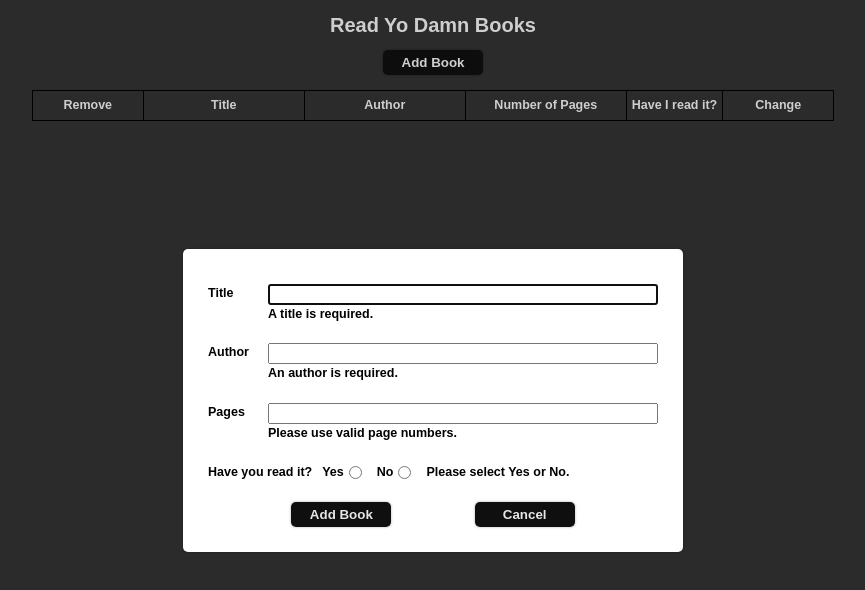
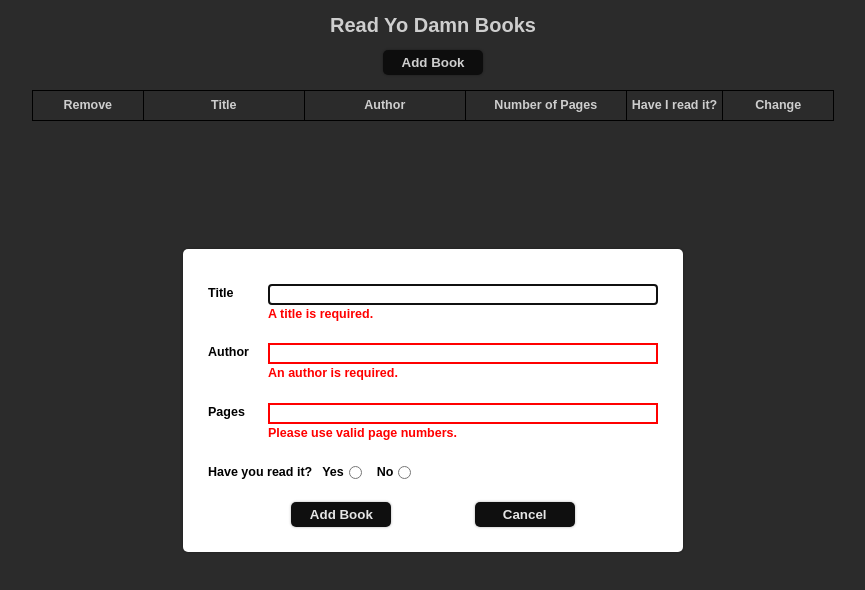
Before and after one commit to jmdelong7/Library, a plain HTML site: page index.html in a window 1280 px wide. Both pictures are taken after a click on the button "Add Book". Shown: the whole page, without its empty margins (207-1072 px from the left). Drawn offline with Linux system fonts and the light colour scheme.

Commit message:
CSS, .hidden, inputValidation
Color error text red.
Add hidden class that is white and is meant to be removed when error occurs.
inputValidation check for validity and add/remove .hidden.

```diff
--- a/index.html
+++ b/index.html
@@ -30,19 +30,19 @@
       <div class="title-input">
         <label for="title" class="title">Title</label>
         <input id="title" name="title" type="text" required>
-        <div class="title-error">A title is required.</div>
+        <div class="title-error hidden">A title is required.</div>
       </div>
 
       <div class="author-input">
         <label for="author" class="author">Author</label>
         <input id="author" name="author" type="text" required>
-        <div class="title-error">An author is required.</div>
+        <div class="title-error hidden">An author is required.</div>
       </div>
 
       <div class="pages-input">
         <label for="pages" class="pages">Pages</label>
         <input id="pages" name="pages" type="number" required>
-        <div class="title-error">Please use valid page numbers.</div>
+        <div class="title-error hidden">Please use valid page numbers.</div>
       </div>
 
       <fieldset class="read-input">
@@ -57,7 +57,7 @@
           <input type="radio" name="read" id="read-no" value="false">
         </div>
 
-        <div class="read-error">Please select Yes or No.</div>
+        <div class="read-error hidden">Please select Yes or No.</div>
 
       </fieldset>
 
--- a/script.js
+++ b/script.js
@@ -29,7 +29,7 @@ class Library {
     const row = this.table.insertRow()
     const bookData = [book.title, book.author, book.numOfPages, book.hasRead]
 
-    for(let data of bookData) {
+    for (let data of bookData) {
       const cell = row.insertCell()
       cell.textContent = data
     }
@@ -94,6 +94,12 @@ class LibraryManager {
   }
 }
 
+function inputValidation(section, input) {
+  const error = section.lastElementChild;
+  if (input.checkValidity() === false && error.classList.contains('hidden')) {
+    error.classList.remove('hidden');
+  }
+}
 
 const library = new LibraryManager(
   "table-library",
--- a/styles.css
+++ b/styles.css
@@ -145,6 +145,7 @@ form> :nth-child(-n+3) {
 form> :nth-child(-n+3)> :last-child {
   grid-column: 2/3;
   text-align: left;
+  color: red;
 }
 
 legend {
@@ -169,10 +170,6 @@ fieldset>div {
   padding-left: 10px;
 }
 
-.read-error {
-  display: flex;
-}
-
 input[type="radio"] {
   margin: 0 5px;
   cursor: pointer;
@@ -184,3 +181,11 @@ input[type="radio"] {
   align-items: center;
   margin-top: 10px;
 }
+
+input:invalid {
+  border: 2px solid red
+}
+
+.hidden {
+  color: white;
+}
```
